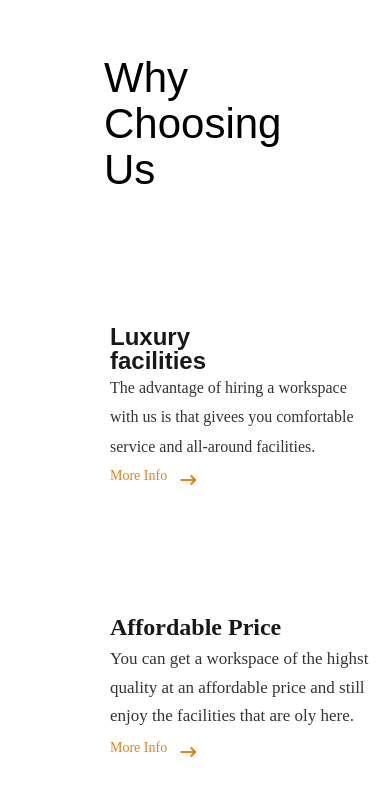
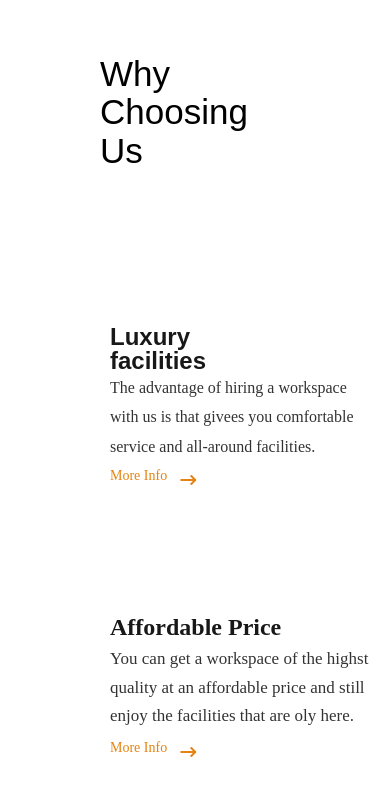
Before and after one commit to andyugbawa/furniture-panto, a React (Vite) app: page / in a window 390 px wide. Shown: the part 923-1718 px from the top of the page. Built offline with nearby package versions, Linux system fonts and the light colour scheme.

Commit message:
new heading tag modified

```diff
--- a/src/component/myStyles.css
+++ b/src/component/myStyles.css
@@ -3150,6 +3150,20 @@ left: 14px;
 }
 
 
+.choosing-content{
+  width:300px;
+  height: 100px;
+  /* background: rgb(43, 233, 6); */
+   padding: 20px 0 0 0px;
+   flex: 1 1 250px;   /* flexible width, min 250px */
+   /* max-width: 100%; */
+}
+ .choosing{
+  font-size: 35px;
+  font-weight: 200;
+ }
+
+
 
 
   }
```
